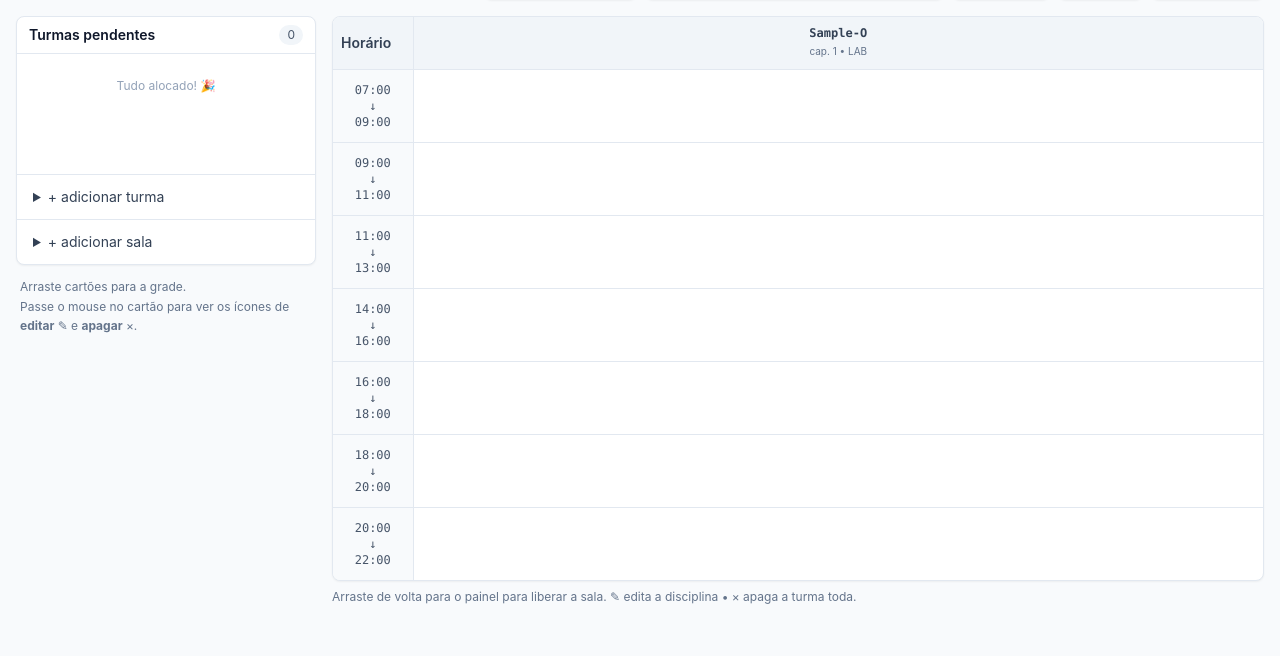
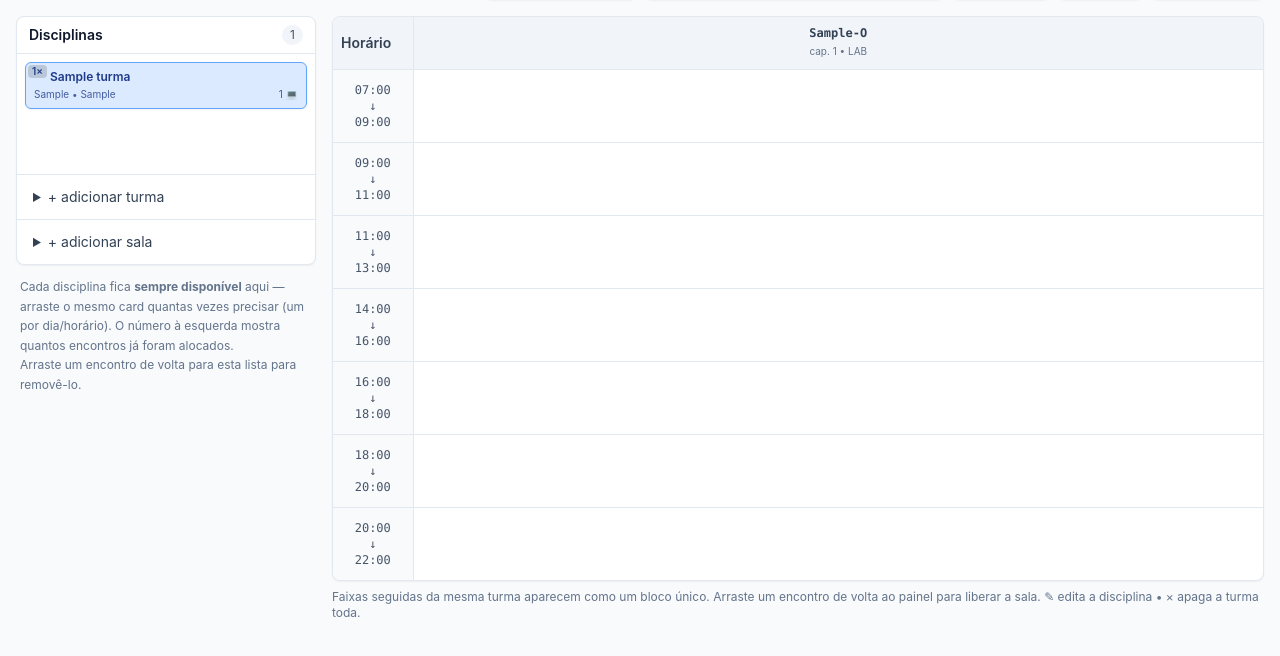
Before and after one commit to pjfernandes/gestao-salas, a Django app: page / in a window 1280 px wide. Shown: the part 68-724 px from the top of the page. Run offline with Django 4.2, Linux system fonts and the light colour scheme; a user stored in the database is signed in; tables that the repository leaves empty hold one stand-in row (values such as "Sample post"); some libraries are stand-ins or nearby versions.

Commit message:
print corrected and cards can be reused

```diff
--- a/alocacao/templates/alocacao/_card_alocada.html
+++ b/alocacao/templates/alocacao/_card_alocada.html
@@ -1,4 +1,4 @@
-{# Cartão de turma já alocada em uma célula da grade. #}
+{# Cartão de turma já alocada numa célula da grade. #}
 <div class="turma-card group relative rounded-md border px-2 py-1 text-xs shadow-sm {{ a.turma.cor }}"
   data-turma="{{ a.turma.id }}" data-alocacao="{{ a.id }}" data-alunos="{{ a.turma.num_alunos }}"
   data-lab="{{ a.turma.exige_laboratorio|yesno:'1,0' }}" data-titulo="{{ a.turma.nome_disciplina }}"
--- a/alocacao/templates/alocacao/_card_pool.html
+++ b/alocacao/templates/alocacao/_card_pool.html
@@ -1,7 +1,10 @@
-{# Cartão de turma na lista de pendentes. #}
 <div class="turma-card group relative rounded-md border px-2 py-1.5 text-xs shadow-sm {{ t.cor }}"
   data-turma="{{ t.id }}" data-alunos="{{ t.num_alunos }}" data-lab="{{ t.exige_laboratorio|yesno:'1,0' }}"
   data-titulo="{{ t.nome_disciplina }}">
+
+  {# contador de encontros já alocados (canto superior esquerdo) #}
+  <span class="contador absolute top-0.5 left-0.5 px-1 rounded bg-black/15 text-[10px] font-semibold leading-tight"
+    data-count="{{ t.n_aloc }}" {% if not t.n_aloc %}style="display:none" {% endif %}>{{ t.n_aloc }}×</span>
 
   {% if pode_editar %}
   <div class="absolute top-0.5 right-0.5 flex gap-0.5 opacity-0 group-hover:opacity-100 transition-opacity">
@@ -14,7 +17,7 @@
   </div>
   {% endif %}
 
-  <div class="font-semibold leading-tight pr-10">{{ t.nome_disciplina }}</div>
+  <div class="font-semibold leading-tight pr-10 pl-4">{{ t.nome_disciplina }}</div>
   <div class="flex justify-between mt-0.5 text-[10px] opacity-80">
     <span>{{ t.codigo_turma }} • {{ t.professor|default:"—" }}</span>
     <span>{{ t.num_alunos }}{% if t.exige_laboratorio %} 💻{% endif %}</span>
--- a/alocacao/templates/alocacao/base.html
+++ b/alocacao/templates/alocacao/base.html
@@ -20,11 +20,35 @@
   .sortable-ghost   { opacity: .35; }
   .sortable-drag    { opacity: .9; transform: rotate(-2deg); }
 
-  /* impressão */
+/* impressão */
   @media print {
+    @page { size: A4 landscape; margin: 1cm; }
+
     .no-print { display: none !important; }
-    body { font-size: 10pt; }
-    .page-break { page-break-after: always; }
+    body { font-size: 10pt; background: #fff !important; }
+
+    /* cada quadro (dia) ocupa uma folha, sem estourar para a próxima */
+    .quadro-print {
+      page-break-after: always;
+      break-inside: avoid;
+      height: 18cm;              /* A4 paisagem (~19cm úteis) menos o título */
+      display: flex;
+      flex-direction: column;
+      overflow: hidden;
+    }
+    .quadro-print:last-child { page-break-after: auto; }
+
+    /* a tabela estica para preencher a altura do quadro */
+    .quadro-print table { flex: 1 1 auto; height: 100%; }
+
+    /* não deixar linha/célula se partir entre páginas */
+    .quadro-print tr, .quadro-print td, .quadro-print th { break-inside: avoid; }
+
+    /* força a impressão dos fundos cinza (senão o navegador remove) */
+    * {
+      -webkit-print-color-adjust: exact !important;
+      print-color-adjust: exact !important;
+    }
   }
 </style>
 </head>
--- a/alocacao/templates/alocacao/grade.html
+++ b/alocacao/templates/alocacao/grade.html
@@ -32,14 +32,12 @@
         {% endfor %}
       </div>
 
+      {% if pode_editar %}
       <a href="{% url 'imprimir' %}?bloco={{ bloco }}"
         class="px-3 py-1.5 text-sm rounded-lg border border-slate-300 bg-white hover:bg-slate-50 shadow-sm">
         🖨 Imprimir
       </a>
-
-      {% if pode_editar %}
-      <a href="/admin/"
-        class="px-3 py-1.5 text-sm rounded-lg border border-slate-300 bg-white hover:bg-slate-50 shadow-sm">
+      <a href="/admin/" class="px-3 py-1.5 text-sm rounded-lg border border-slate-300 bg-white hover:bg-slate-50 shadow-sm">
         ⚙ Admin
       </a>
       <form action="{% url 'logout' %}" method="post" class="inline">
@@ -64,7 +62,7 @@
     <aside class="col-span-12 lg:col-span-3 no-print">
       <div class="bg-white rounded-lg border border-slate-200 shadow-sm">
         <div class="px-3 py-2 border-b border-slate-200 flex items-center justify-between">
-          <h2 class="text-sm font-semibold text-slate-900">Turmas pendentes</h2>
+          <h2 class="text-sm font-semibold text-slate-900">Disciplinas</h2>
           <span class="text-xs px-2 py-0.5 rounded-full bg-slate-100 text-slate-600">
             {{ pendentes|length }}
           </span>
@@ -75,7 +73,7 @@
           {% include 'alocacao/_card_pool.html' with t=t %}
           {% empty %}
           <p class="text-xs text-slate-400 px-2 py-4 text-center">
-            Tudo alocado! 🎉
+            Nenhuma disciplina cadastrada.
           </p>
           {% endfor %}
         </div>
@@ -147,8 +145,10 @@
       </div>
 
       <p class="mt-3 text-xs text-slate-500 leading-relaxed px-1">
-        Arraste cartões para a grade.<br>
-        Passe o mouse no cartão para ver os ícones de <strong>editar</strong> ✎ e <strong>apagar</strong> ×.
+        Cada disciplina fica <strong>sempre disponível</strong> aqui — arraste o mesmo
+        card quantas vezes precisar (um por dia/horário). O número à esquerda mostra
+        quantos encontros já foram alocados.<br>
+        Arraste um encontro de volta para esta lista para removê-lo.
       </p>
     </aside>
     {% endif %}
@@ -176,15 +176,15 @@
             </thead>
             <tbody>
               {% for linha in linhas %}
-              <tr class="border-t border-slate-200">
+              <tr>
                 <td
-                  class="px-2 py-1 text-xs font-mono text-slate-600 bg-slate-50 border-r border-slate-200 text-center">
+                  class="px-2 py-1 text-xs font-mono text-slate-600 bg-slate-50 border-r border-t border-slate-200 text-center">
                   {{ linha.inicio }}<br>↓<br>{{ linha.fim }}
                 </td>
                 {% for c in linha.celulas %}
-                <td class="border-r border-slate-200 last:border-r-0 p-0 align-top">
-                  <div class="drop-zone min-h-[72px] p-1 space-y-1" data-sala="{{ c.sala.id }}" data-dia="{{ dia }}"
-                    data-hora-inicio="{{ linha.inicio }}" data-hora-fim="{{ linha.fim }}"
+                  <td class="border-r border-t border-slate-200 last:border-r-0 p-0 align-top">
+                    <div class="drop-zone min-h-[72px] p-1 space-y-1" data-sala="{{ c.sala.id }}"
+                    data-dia="{{ dia }}" data-hora-inicio="{{ linha.inicio }}" data-hora-fim="{{ linha.fim }}"
                     data-cap="{{ c.sala.capacidade }}" data-lab="{{ c.sala.eh_laboratorio|yesno:'1,0' }}">
                     {% for a in c.alocacoes %}
                     {% include 'alocacao/_card_alocada.html' with a=a %}
@@ -201,7 +201,8 @@
 
       {% if pode_editar %}
       <p class="mt-2 text-xs text-slate-500">
-        Arraste de volta para o painel para liberar a sala. ✎ edita a disciplina • × apaga a turma toda.
+        Faixas seguidas da mesma turma aparecem como um bloco único. Arraste um encontro
+        de volta ao painel para liberar a sala. ✎ edita a disciplina • × apaga a turma toda.
       </p>
       {% else %}
       <p class="mt-2 text-xs text-slate-500">
@@ -294,7 +295,20 @@
 
 <script>
   // =======================================================================
-  // Drag-and-drop com SortableJS (só carrega para usuários logados)
+  // Contador de encontros no card do painel
+  // =======================================================================
+  function ajustarContador(turmaId, delta) {
+    const badge = document.querySelector(`#pool [data-turma="${turmaId}"] .contador`);
+    if (!badge) return;
+    let n = parseInt(badge.dataset.count || '0', 10) + delta;
+    if (n < 0) n = 0;
+    badge.dataset.count = n;
+    badge.textContent = n + '×';
+    badge.style.display = n > 0 ? '' : 'none';
+  }
+
+  // =======================================================================
+  // Drag-and-drop com SortableJS
   // =======================================================================
   const grupo = 'turmas';
 
@@ -312,10 +326,8 @@
         if (zona && zona.classList.contains('drop-zone')) {
           const card = evt.dragged;
           const alunos = parseInt(card.dataset.alunos || '0', 10);
-          const exigeLab = card.dataset.lab === '1';
           const cap = parseInt(zona.dataset.cap, 10);
-          const ehLab = zona.dataset.lab === '1';
-          const invalido = (alunos > cap) || (exigeLab && !ehLab);
+          const invalido = (alunos > cap);
           zona.classList.add(invalido ? 'invalid' : 'over');
         }
       },
@@ -324,41 +336,78 @@
         const card = evt.item;
         const destino = evt.to;
         const origem = evt.from;
+
+        const origemEhPool = origem.id === 'pool';
+        const destinoEhPool = destino.id === 'pool';
+        const destinoEhGrade = destino.classList.contains('drop-zone');
+
+        // reordenar dentro do painel ou nada mudou -> ignora
+        if (origemEhPool && destinoEhPool) return;
         if (destino === origem && evt.oldIndex === evt.newIndex) return;
 
-        const turmaId = card.dataset.turma;
-        const alocacaoId = card.dataset.alocacao || null;
+        const turmaId = parseInt(card.dataset.turma, 10);
+        const alocacaoId = card.dataset.alocacao ? parseInt(card.dataset.alocacao, 10) : null;
 
-        if (destino.classList.contains('drop-zone')) {
-          const payload = {
-            alocacao_id: alocacaoId ? parseInt(alocacaoId, 10) : null,
-            turma_id: parseInt(turmaId, 10),
+        // -------- PAINEL -> GRADE : cria um novo encontro --------
+        if (origemEhPool && destinoEhGrade) {
+          // devolve uma cópia "modelo" ao painel (o card é reutilizável)
+          const copia = card.cloneNode(true);
+          copia.removeAttribute('data-alocacao');
+          origem.appendChild(copia);
+
+          const { ok, data } = await postJSON('/api/mover/', {
+            alocacao_id: null,
+            turma_id: turmaId,
             sala_id: parseInt(destino.dataset.sala, 10),
             dia: parseInt(destino.dataset.dia, 10),
             hora_inicio: destino.dataset.horaInicio,
             hora_fim: destino.dataset.horaFim,
-          };
-          const { ok, data } = await postJSON('/api/mover/', payload);
+          });
           if (!ok) {
             toast(data.erro || 'Movimento inválido.', 'erro');
-            origem.appendChild(card);
+            card.remove();                          // o painel já tem a cópia
+            return;
+          }
+          card.dataset.alocacao = data.alocacao_id;
+          card.querySelector('.contador')?.remove(); // badge é só do painel
+          ajustarContador(turmaId, +1);
+          toast('Encontro adicionado.', 'ok');
+          return;
+        }
+
+        // -------- GRADE -> GRADE : move o encontro --------
+        if (destinoEhGrade) {
+          const { ok, data } = await postJSON('/api/mover/', {
+            alocacao_id: alocacaoId,
+            turma_id: turmaId,
+            sala_id: parseInt(destino.dataset.sala, 10),
+            dia: parseInt(destino.dataset.dia, 10),
+            hora_inicio: destino.dataset.horaInicio,
+            hora_fim: destino.dataset.horaFim,
+          });
+          if (!ok) {
+            toast(data.erro || 'Movimento inválido.', 'erro');
+            origem.appendChild(card);               // rollback
             return;
           }
           card.dataset.alocacao = data.alocacao_id;
           toast('Alocação atualizada.', 'ok');
-        } else {
-          // soltou no pool — desaloca
-          if (alocacaoId) {
-            const r = await fetch(`/api/remover/${alocacaoId}/`,
-              { method: 'POST', headers: { 'X-CSRFToken': csrftoken() } });
-            if (r.ok) {
-              card.removeAttribute('data-alocacao');
-              toast('Turma devolvida à lista.', 'ok');
-            } else {
-              toast('Falha ao desalocar.', 'erro');
-              origem.appendChild(card);
-            }
+          return;
+        }
+
+        // -------- GRADE -> PAINEL : remove o encontro --------
+        if (destinoEhPool && alocacaoId) {
+          const r = await fetch(`/api/remover/${alocacaoId}/`,
+            { method: 'POST', headers: { 'X-CSRFToken': csrftoken() } });
+          if (r.ok) {
+            card.remove();                          // some (o modelo continua no painel)
+            ajustarContador(turmaId, -1);
+            toast('Encontro removido.', 'ok');
+          } else {
+            toast('Falha ao remover.', 'erro');
+            origem.appendChild(card);               // rollback para a grade
           }
+          return;
         }
       },
     });
--- a/alocacao/views.py
+++ b/alocacao/views.py
@@ -103,10 +103,11 @@ def grade(request):
             })
         linhas.append({'inicio': ini, 'fim': fim, 'celulas': celulas})
 
-    pendentes = Turma.objects.filter(alocacoes__isnull=True).distinct()
-    sem_sala = (Alocacao.objects
-                .filter(sala__isnull=True)
-                .select_related('turma'))
+    # Painel mostra TODAS as turmas (reutilizáveis), com nº de encontros já alocados.
+    from django.db.models import Count
+    turmas_painel = (Turma.objects
+                     .annotate(n_aloc=Count('alocacoes'))
+                     .order_by('departamento', 'nome_disciplina', 'codigo_turma'))
 
     return render(request, 'alocacao/grade.html', {
         'bloco': bloco,
@@ -114,14 +115,14 @@ def grade(request):
         'dias': DIAS_SEMANA,
         'salas': salas,
         'linhas': linhas,
-        'pendentes': pendentes,
-        'sem_sala': sem_sala,
+        'pendentes': turmas_painel,
         'faixas': FAIXAS_HORARIO,
         'departamentos': Turma.DEPARTAMENTOS,
         'pode_editar': request.user.is_authenticated,
     })
 
 
+@login_required
 def imprimir(request):
     bloco = request.GET.get('bloco', 'O')
     salas = list(Sala.objects.filter(bloco=bloco))
```
Also changed, not shown: alocacao/templates/alocacao/imprimir.html (+11 -12 lines).
